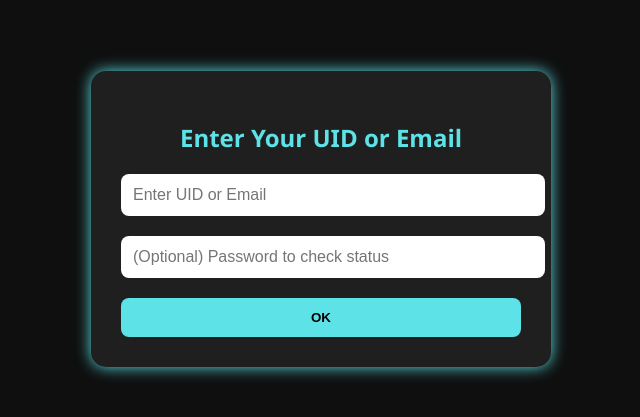
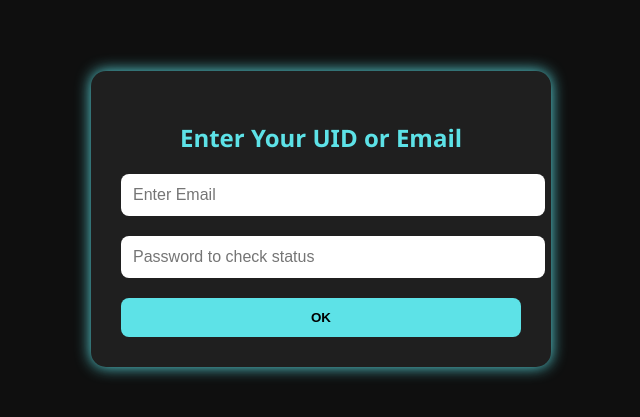
Before and after one commit to PyThinkOFF/NepoUpdates, a plain HTML site: page banned.html in a window 1280 px wide. Shown: the part 181-598 px from the top of the page, without its empty margins (319-959 px from the left). Drawn offline with Linux system fonts and the light colour scheme.

Commit message:
Update banned.html

```diff
--- a/banned.html
+++ b/banned.html
@@ -62,8 +62,8 @@
 
   <div class="box">
     <h2>Enter Your UID or Email</h2>
-    <input type="text" id="userInput" placeholder="Enter UID or Email" />
-    <input type="password" id="passwordInput" placeholder="(Optional) Password to check status" />
+    <input type="text" id="userInput" placeholder="Enter Email" />
+    <input type="password" id="passwordInput" placeholder="Password to check status" />
     <button onclick="checkIfBanned()">OK</button>
   </div>
 
```
